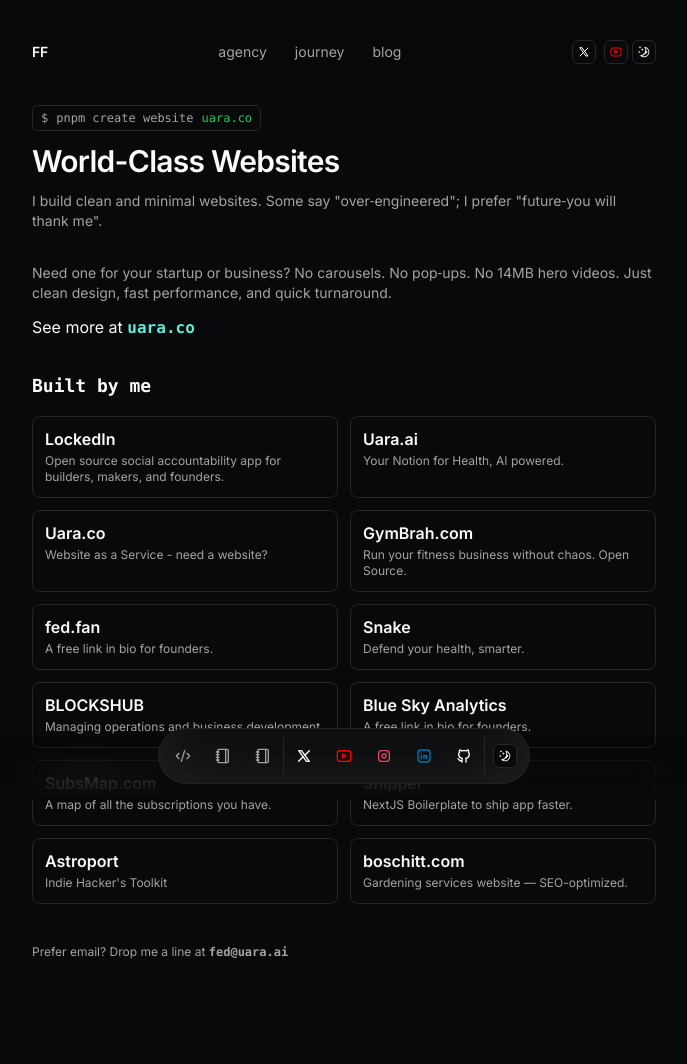
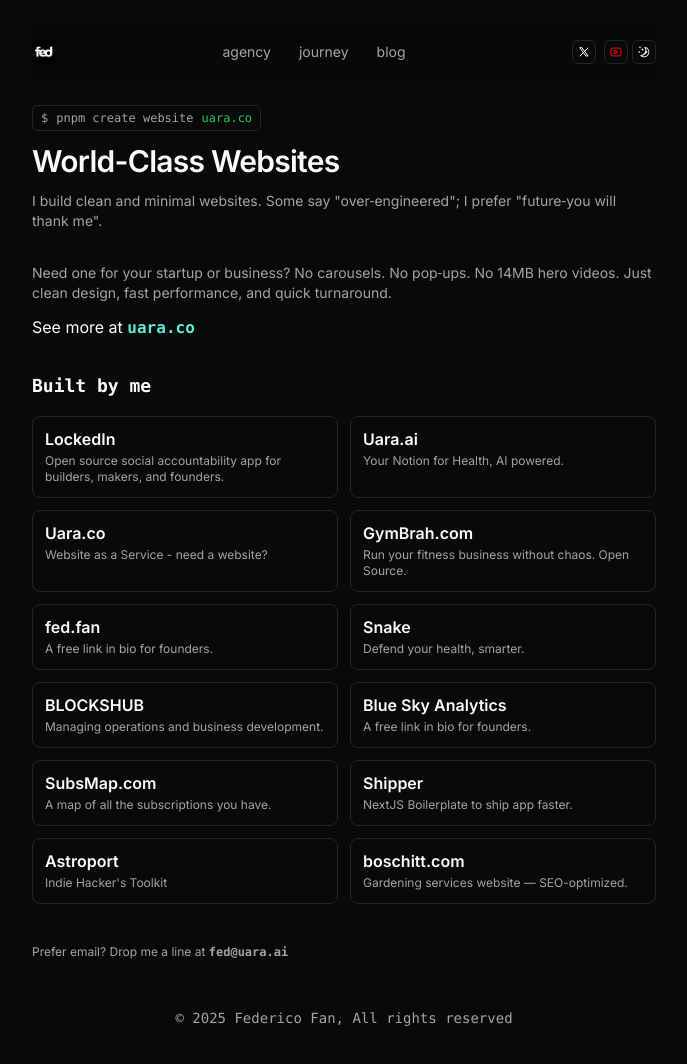
Before and after one commit to federicofanini/federicofan.com, a Next.js app: page /agency in a window 1280 px wide. Shown: the top 1064 px of the page, without its empty margins (296-983 px from the left). Before the commit the page ends 1040 px from the top, so only its background shows below. Built offline with nearby package versions, Linux system fonts and the light colour scheme.

Commit message:
footer + logo

```diff
--- a/src/app/journey/page.tsx
+++ b/src/app/journey/page.tsx
@@ -38,6 +38,9 @@
           />
         </BlurFade>
       </section>*/}
+      <span className="text-sm text-muted-foreground font-mono">
+        Coming soon...
+      </span>
     </main>
   );
 }
--- a/src/app/layout.tsx
+++ b/src/app/layout.tsx
@@ -8,6 +8,7 @@
 import { Inter as FontSans } from "next/font/google";
 import "./globals.css";
 import { Provider as Analytics } from "@/lib/events/client";
+import { Footer } from "@/components/sections/footer";
 
 const fontSans = FontSans({
   subsets: ["latin"],
@@ -67,7 +68,7 @@
           <TooltipProvider delayDuration={0}>
             <Header />
             {children}
-            <Navbar />
+            <Footer />
           </TooltipProvider>
         </ThemeProvider>
         <Analytics />
--- a/src/components/header.tsx
+++ b/src/components/header.tsx
@@ -6,6 +6,7 @@
 import { DATA } from "@/data/resume";
 import { cn } from "@/lib/utils";
 import { Search } from "lucide-react";
+import Image from "next/image";
 import Link from "next/link";
 
 interface HeaderProps {
@@ -31,14 +32,24 @@
         {/* Logo Section */}
         {showLogo && (
           <div className="flex items-center gap-2">
-            <Link
-              href="/"
-              className="text-sm font-semibold tracking-tight hover:opacity-80 transition-opacity"
-            >
-              {DATA.initials}
+            <Link href="/" className="hover:opacity-80 transition-opacity">
+              <Image
+                src="/logo/logo-white.png"
+                alt="Logo"
+                width={24}
+                height={24}
+                className="dark:hidden"
+                priority
+              />
+              <Image
+                src="/logo/logo-black.png"
+                alt="Logo"
+                width={24}
+                height={24}
+                className="hidden dark:block"
+                priority
+              />
             </Link>
-            {/* Placeholder: Logo image can go here */}
-            {/* <Image src="/logo.svg" alt="Logo" width={24} height={24} /> */}
           </div>
         )}
 
--- /dev/null
+++ b/src/components/sections/footer.tsx
@@ -0,0 +1,38 @@
+import Link from "next/link";
+
+const links = [
+  {
+    title: "Features",
+    href: "#",
+  },
+  {
+    title: "Solution",
+    href: "#",
+  },
+  {
+    title: "Customers",
+    href: "#",
+  },
+  {
+    title: "Pricing",
+    href: "#",
+  },
+  {
+    title: "Help",
+    href: "#",
+  },
+  {
+    title: "About",
+    href: "#",
+  },
+];
+
+export function Footer() {
+  return (
+    <footer className="mt-12 justify-center items-center mx-auto text-sm text-muted-foreground font-mono">
+      <span className="text-muted-foreground order-last block text-center text-sm md:order-first">
+        © {new Date().getFullYear()} Federico Fan, All rights reserved
+      </span>
+    </footer>
+  );
+}
--- a/src/data/resume.tsx
+++ b/src/data/resume.tsx
@@ -39,14 +39,14 @@
       },
       Youtube: {
         name: "YouTube",
-        url: "https://dub.sh/fedef",
+        url: "https://dub.sh/fedef-yt",
         icon: Icons.youtube,
 
         navbar: true,
       },
       Instagram: {
         name: "Instagram",
-        url: "https://dub.sh/fedef",
+        url: "https://dub.sh/fedef-ig",
         icon: Icons.instagram,
 
         navbar: true,
```
Also changed, not shown: public/logo/logo-black.png (added), public/logo/logo-white.png (added).
